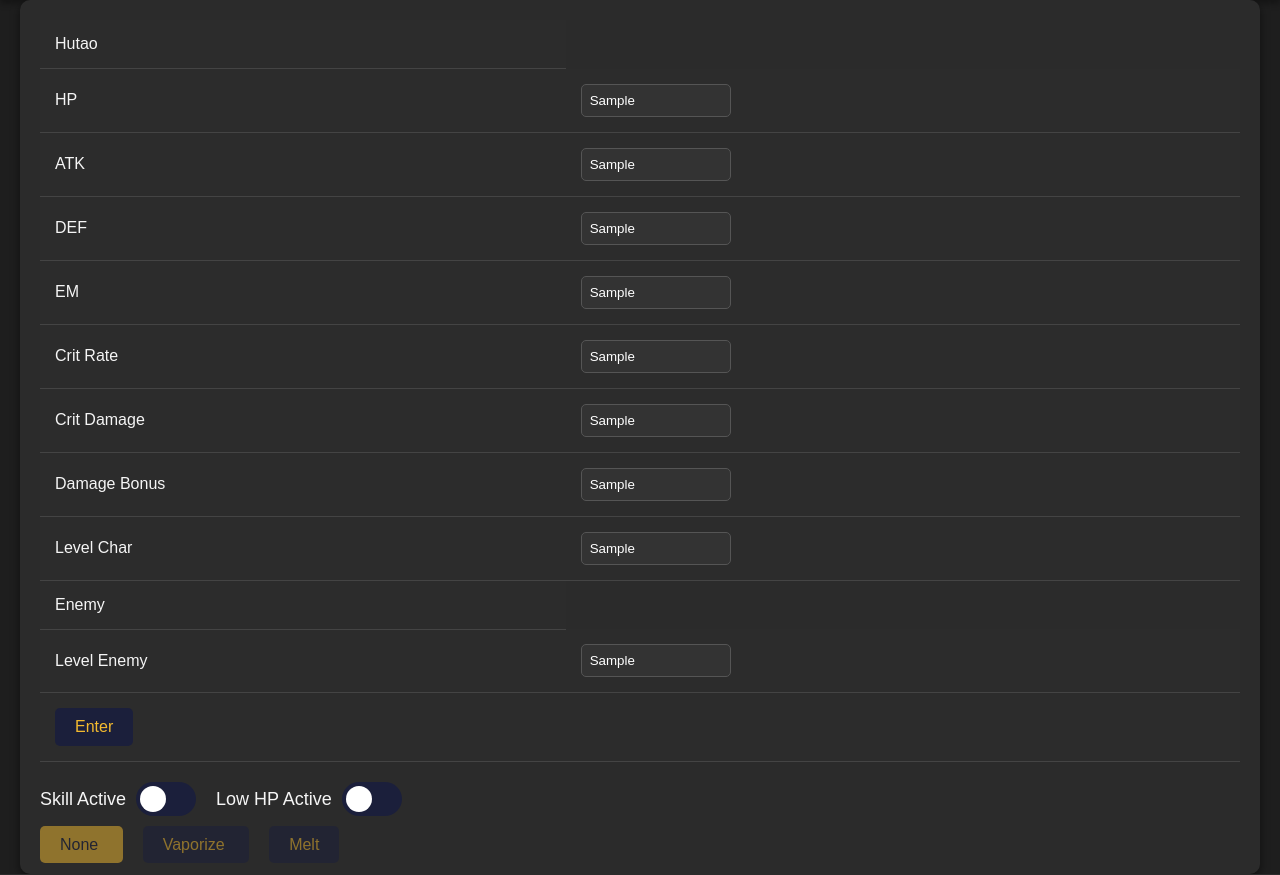
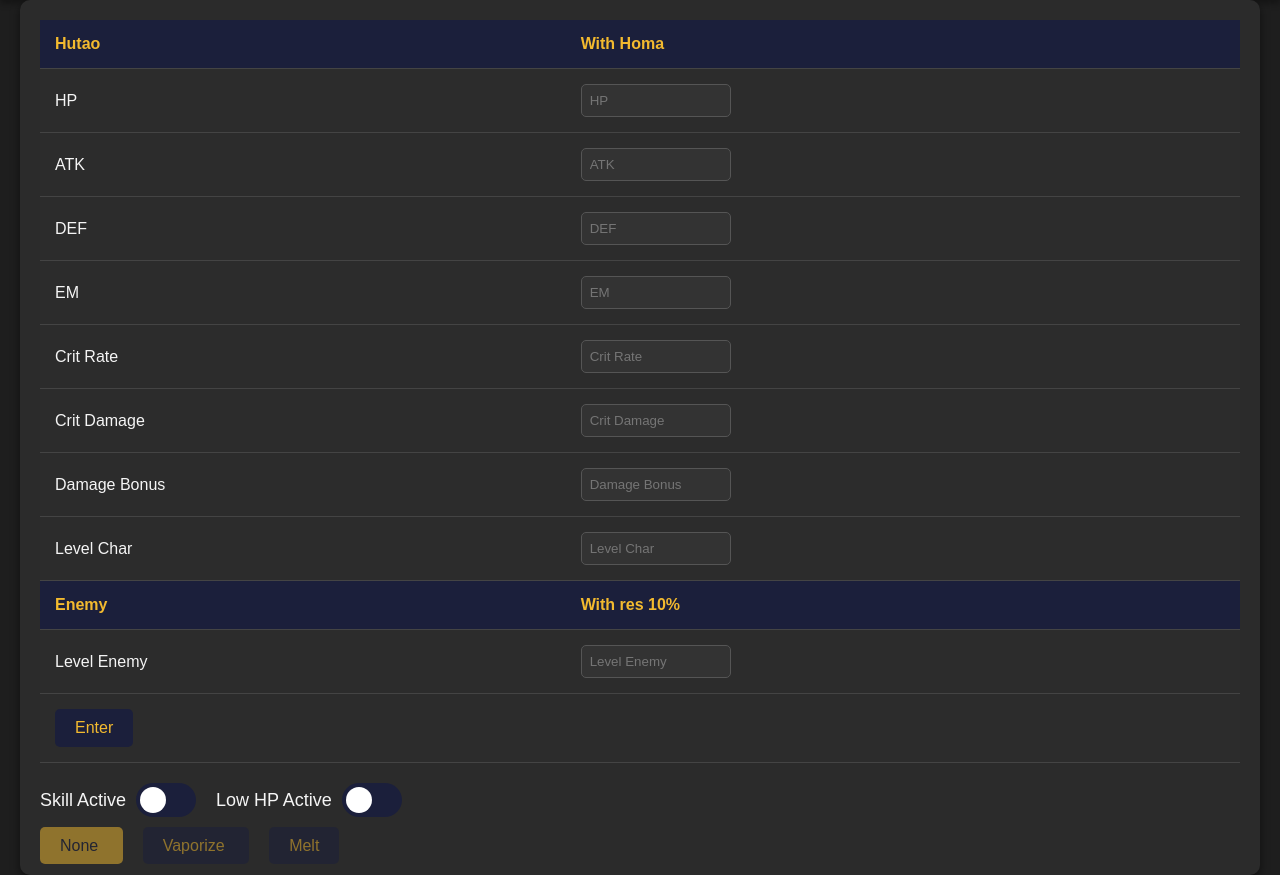
Before and after one commit to ArulUlum/Calculate-Demage-Genshin, a Flask app: template templates/calculate.html in a window 1280 px wide. Shown: the part 113-988 px from the top of the page. Run offline with Flask 3, Linux system fonts and the light colour scheme; the template is opened without the code that fills it: most values are stand-ins (such as "Sample title", 1, 10 or a date in 2020).

Commit message:
clean code not much

```diff
--- a/app.py
+++ b/app.py
@@ -14,35 +14,22 @@ def calculate():
     if request.method == 'POST':
         try:
             # Ambil data dari form
-            hp_value = float(request.form['hp'])
-            atk_value = float(request.form['atk'])
-            def_value = float(request.form['def'])
-            em_value = float(request.form['em'])
-            cr_value = float(request.form['cr'])
-            cdm_value = float(request.form['cdm'])
-            dmgbonus_value = float(request.form['dmgbonus'])
-            lvlchar_value = float(request.form['lvlchar'])
-            lvlenemy_value = float(request.form['lvlenemy'])
-            skill_active = request.form.get('skill_active') == 'on'
-            lowhp_active = request.form.get('lowhp_active') == 'on'
-            reaction = request.form.get('reaction', 'None')
+            data = request.form
+            hp_value = float(data['hp'])
+            atk_value = float(data['atk'])
+            def_value = float(data['def'])
+            em_value = float(data['em'])
+            cr_value = float(data['cr'])
+            cdm_value = float(data['cdm'])
+            dmgbonus_value = float(data['dmgbonus'])
+            lvlchar_value = float(data['lvlchar'])
+            lvlenemy_value = float(data['lvlenemy'])
+            skill_active = data.get('skill_active') == 'on'
+            lowhp_active = data.get('lowhp_active') == 'on'
+            reaction = data.get('reaction', 'None')
 
-            new_atk_value = atk_value
-            new_dmgbonus_value = dmgbonus_value
-            if lowhp_active:
-                new_atk_value, new_dmgbonus_value = hutao.lowHp(hp_value, atk_value, dmgbonus_value)
-                burst = 617
-            else:
-                burst = 494
-
-            if skill_active:
-                new_atk_value, new_dmgbonus_value = hutao.skill(hp_value, new_atk_value, new_dmgbonus_value)
-            else:
-                new_dmgbonus_value = 0
-
-
-            alldemage = hutao.AllDemage(hp_value, new_atk_value, def_value, em_value, cr_value, cdm_value,
-                                        new_dmgbonus_value, lvlchar_value, lvlenemy_value, reaction, burst)
+            alldemage = hutao.AllDemage(hp_value, atk_value, def_value, em_value, cr_value, cdm_value, dmgbonus_value,
+                                        lvlchar_value, lvlenemy_value, reaction, lowhp_active, skill_active)
             namedemage =  list(alldemage['Crit'].keys())
 
             # Jika permintaan AJAX, hanya kirim bagian hasilnya
@@ -66,9 +53,8 @@ def calculate():
                                 namedemage = namedemage,
                                 submitted=True)
         except ValueError:
-            # Tangani error jika konversi gagal
-            flash('Input tidak valid. Harap masukkan angka yang benar.')
-            return redirect(request.url)
+            # Tangani error
+            return redirect("/calculate")
 
     # Saat pertama kali halaman dimuat, form harus tetap tampil
     return render_template('calculate.html', submitted=False)
--- a/blueprints/formula.py
+++ b/blueprints/formula.py
@@ -7,6 +7,8 @@ def defMultipler(lvlchar, lvlenemy, reduction, ignored):
     return defm
 
 def resMultipler(res):
+    res /= 100
+
     if res < 0:
         resm = 1-(res/2)
     if res >= 0.75:
--- a/blueprints/hutao.py
+++ b/blueprints/hutao.py
@@ -7,29 +7,44 @@ ability = {"Normalatk1": 83.6,
           "Normalatk5.1": 59.4,
           "Normalatk5.2": 62.8,
           "Normalatk6": 153.4,
-          "ChargeAtk": 116.7,
+          "ChargeAtk": 242.6,
           "PlungeLow": 233,
           "PlungeHigh": 292}
 
+burst = {"highHp": 494,
+         "lowHp": 617}
+
 crimson = {"PyroBonus": 15,
-           "VapoMeltBonus": 15}
+           "VapoMeltBonus": 15,
+           "BOB": 40} #	Burning, Overloaded, Burgeon
 
-res_enemy = 0.1
+res_enemy = 10
 
 def skill(hp, atk, dmgbonus):
-    new_atk = 0.0626*hp + atk #pasif hutao
+    new_atk = 0.0626*hp + atk #skill hutao
     new_dmgbonus = dmgbonus+(crimson["PyroBonus"]*0.5) #pasif crimsom
 
-    return round(new_atk, 0), new_dmgbonus
+    return new_atk, new_dmgbonus
 
 def lowHp(hp, atk, dmgbonus):
     new_atk = 0.01*hp + atk #pasif homa
-    new_dmgbonus = dmgbonus + 33
+    new_dmgbonus = dmgbonus + 33 #pasif hutao
 
-    return round(new_atk, 0), new_dmgbonus
+    return new_atk, new_dmgbonus
 
-def AllDemage(hp, atk, deff, em, cr, cdm, dmgbonus, lvlchar, lvlenemy, reaction, burst):
-    ability["Burst"] = burst
+def AllDemage(hp, atk, deff, em, cr, cdm, dmgbonus, lvlchar, lvlenemy, reaction, lowhp_active, skill_active):
+    if lowhp_active:
+        atk, dmgbonus = lowHp(hp, atk, dmgbonus)
+        burstMultipler = burst["lowHp"]
+    else:
+        burstMultipler = burst["highHp"]
+
+    if skill_active:
+        atk, dmgbonus = skill(hp, atk, dmgbonus)
+    else:
+        dmgbonus = 0
+
+    ability["Burst"] = burstMultipler
 
     datanoncrit = ability.copy()
     datacrit = ability.copy()
--- a/static/css/calculate.css
+++ b/static/css/calculate.css
@@ -58,7 +58,7 @@ button:hover {
 }
 
 /* Form Fields */
-input[type="text"], input[type="radio"] {
+input[type="radio"], input[type="number"] {
     width: 100%; /* Make sure the input fits the cell */
     max-width: 150px; /* Set a reasonable max-width to avoid overflow */
     padding: 8px;
@@ -67,6 +67,13 @@ input[type="text"], input[type="radio"] {
     background-color: #333;
     color: white;
     box-sizing: border-box; /* Ensure padding doesn't affect width */
+}
+
+/* delete spinner */
+input[type="number"]::-webkit-outer-spin-button,
+input[type="number"]::-webkit-inner-spin-button {
+    -webkit-appearance: none;
+    margin: 0;
 }
 
 input[type="checkbox"] {
@@ -179,7 +186,7 @@ input:checked + .slider:before {
 
 /* Responsive Design */
 @media (max-width: 768px) {
-    td input[type="text"] {
+    td input[type="number"] {
         max-width: 100%;
     }
     table, th, td {
--- a/templates/calculate.html
+++ b/templates/calculate.html
@@ -14,46 +14,48 @@
         <article class="entry">
             <table>
                 <tr>
-                    <td>Hutao</td>
+                    <th>Hutao</th>
+                    <th>With Homa</th>
                 </tr>
                 <tr>
                     <td>HP</td>
-                    <td><input type="text" name="hp" id="hp" required placeholder="HP" value="{{ hp_value }}"></td>
+                    <td><input type="number" step="any" name="hp" id="hp" required placeholder="HP" value="{{ hp_value }}"></td>
                 </tr>
                 <tr>
                     <td>ATK</td>
-                    <td><input type="text" name="atk" id="atk" required placeholder="ATK" value="{{ atk_value }}"></td>
+                    <td><input type="number" step="any" name="atk" id="atk" required placeholder="ATK" value="{{ atk_value }}"></td>
                 </tr>
                 <tr>
                     <td>DEF</td>
-                    <td><input type="text" name="def" id="def" required placeholder="DEF" value="{{ def_value }}"></td>
+                    <td><input type="number" step="any" name="def" id="def" required placeholder="DEF" value="{{ def_value }}"></td>
                 </tr>
                 <tr>
                     <td>EM</td>
-                    <td><input type="text" name="em" id="em" required placeholder="EM" value="{{ em_value }}"></td>
+                    <td><input type="number" step="any" name="em" id="em" required placeholder="EM" value="{{ em_value }}"></td>
                 </tr>
                 <tr>
                     <td>Crit Rate</td>
-                    <td><input type="text" name="cr" id="cr" required placeholder="Crit Rate" value="{{ cr_value }}"></td>
+                    <td><input type="number" step="any" name="cr" id="cr" required placeholder="Crit Rate" value="{{ cr_value }}"></td>
                 </tr>
                 <tr>
                     <td>Crit Damage</td>
-                    <td><input type="text" name="cdm" id="cdm" required placeholder="Crit Damage" value="{{ cdm_value }}"></td>
+                    <td><input type="number" step="any" name="cdm" id="cdm" required placeholder="Crit Damage" value="{{ cdm_value }}"></td>
                 </tr>
                 <tr>
                     <td>Damage Bonus</td>
-                    <td><input type="text" name="dmgbonus" id="dmgbonus" required placeholder="Damage Bonus" value="{{ dmgbonus_value }}"></td>
+                    <td><input type="number" step="any" name="dmgbonus" id="dmgbonus" required placeholder="Damage Bonus" value="{{ dmgbonus_value }}"></td>
                 </tr>
                 <tr>
                     <td>Level Char</td>
-                    <td><input type="text" name="lvlchar" id="lvlchar" required placeholder="Level Char" value="{{ lvlchar_value }}"></td>
+                    <td><input type="number" step="any" name="lvlchar" id="lvlchar" required placeholder="Level Char" value="{{ lvlchar_value }}"></td>
                 </tr>
                 <tr>
-                    <td>Enemy</td>
+                    <th>Enemy</th>
+                    <th>With res 10%</th>
                 </tr>
                 <tr>
                     <td>Level Enemy</td>
-                    <td><input type="text" name="lvlenemy" id="lvlenemy" required placeholder="Level Enemy" value="{{ lvlenemy_value }}"></td>
+                    <td><input type="number" step="any" name="lvlenemy" id="lvlenemy" required placeholder="Level Enemy" value="{{ lvlenemy_value }}"></td>
                 </tr>
                 <tr>
                     <td colspan="2"><button type="submit">Enter</button></td>
```
Also changed, not shown: blueprints/calculate.py (added, +37 -0 lines).
